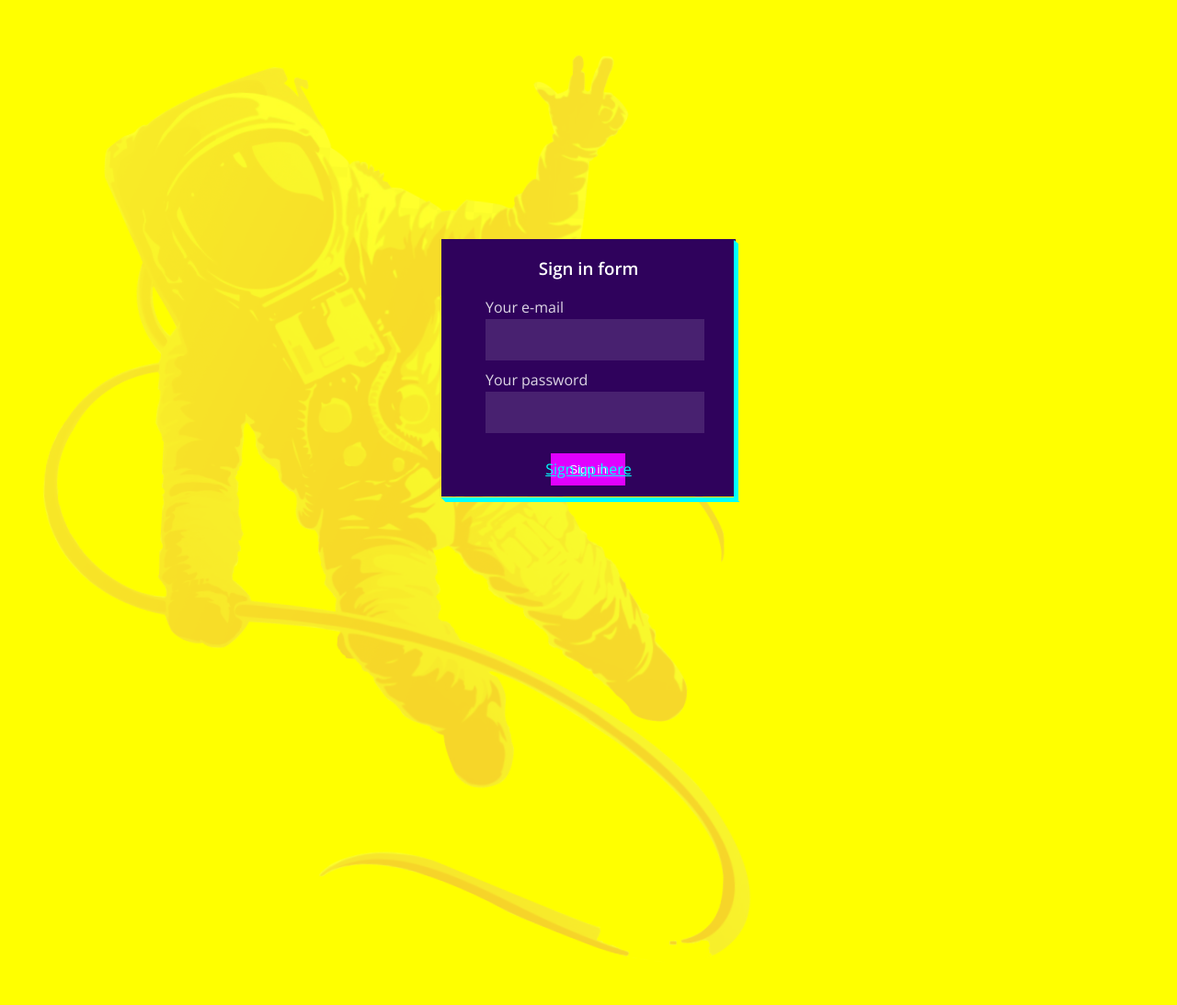
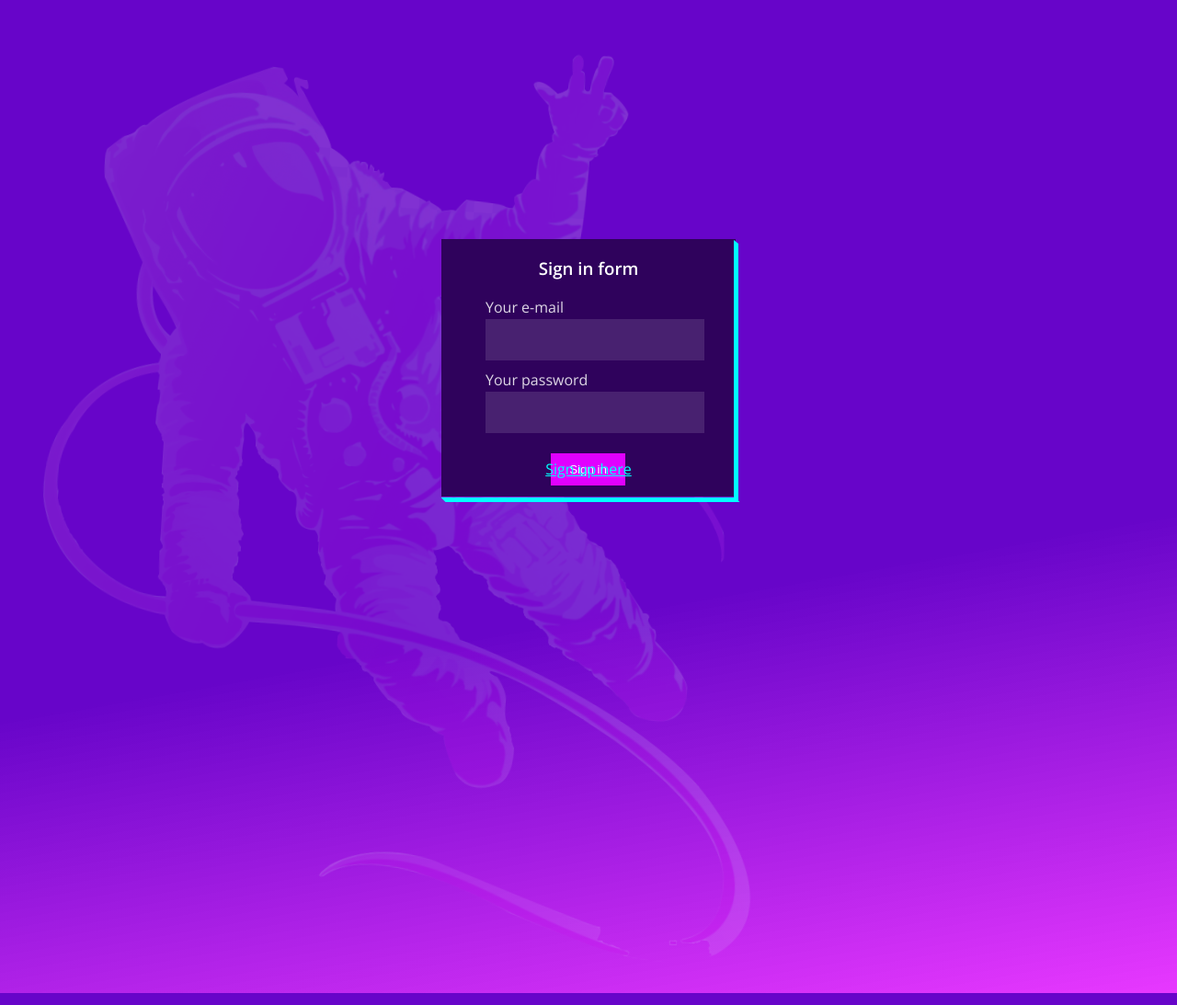
Before and after one commit to zitj/login-and-register-form, a PHP site: page / in a window 1280 px wide. Shown: the whole page at 92% size. Run offline with PHP 8.4, Linux system fonts and the light colour scheme.

Commit message:
trying to fix an error

```diff
--- a/css/style.css
+++ b/cascade/style.css
@@ -1,9 +1,142 @@
 body {
-  background-color: yellow;
+  background: linear-gradient(-200deg, #6705c9 40%, #e100ffc7);
+  background-repeat: no-repeat;
+  background-attachment: fixed;
   font-family: 'Open Sans', sans-serif;
-  overflow: hidden;
-  -webkit-animation: fluid infinite 1s ease;
-          animation: fluid infinite 1s ease;
+  -webkit-animation: fluid infinite 13s ease;
+          animation: fluid infinite 13s ease;
+}
+
+@-webkit-keyframes fluid {
+  0% {
+    background: linear-gradient(-200deg, #6705c9 40%, #e100ffc7);
+  }
+  5% {
+    background: linear-gradient(-199deg, #6705c9 42%, #e100ffc7);
+  }
+  10% {
+    background: linear-gradient(-198deg, #6705c9 44%, #e100ffc7);
+  }
+  15% {
+    background: linear-gradient(-197deg, #6705c9 46%, #e100ffc7);
+  }
+  20% {
+    background: linear-gradient(-196deg, #6705c9 48%, #e100ffc7);
+  }
+  25% {
+    background: linear-gradient(-195deg, #6705c9 50%, #e100ffc7);
+  }
+  30% {
+    background: linear-gradient(-194deg, #6705c9 52%, #e100ffc7);
+  }
+  35% {
+    background: linear-gradient(-193deg, #6705c9 54%, #e100ffc7);
+  }
+  40% {
+    background: linear-gradient(-192deg, #6705c9 56%, #e100ffc7);
+  }
+  45% {
+    background: linear-gradient(-191deg, #6705c9 58%, #e100ffc7);
+  }
+  50% {
+    background: linear-gradient(-190deg, #6705c9 60%, #e100ffc7);
+  }
+  55% {
+    background: linear-gradient(-191deg, #6705c9 58%, #e100ffc7);
+  }
+  60% {
+    background: linear-gradient(-192deg, #6705c9 56%, #e100ffc7);
+  }
+  65% {
+    background: linear-gradient(-193deg, #6705c9 54%, #e100ffc7);
+  }
+  70% {
+    background: linear-gradient(-194deg, #6705c9 52%, #e100ffc7);
+  }
+  75% {
+    background: linear-gradient(-195deg, #6705c9 50%, #e100ffc7);
+  }
+  80% {
+    background: linear-gradient(-196deg, #6705c9 48%, #e100ffc7);
+  }
+  85% {
+    background: linear-gradient(-197deg, #6705c9 46%, #e100ffc7);
+  }
+  90% {
+    background: linear-gradient(-198deg, #6705c9 44%, #e100ffc7);
+  }
+  95% {
+    background: linear-gradient(-199deg, #6705c9 42%, #e100ffc7);
+  }
+  100% {
+    background: linear-gradient(-200deg, #6705c9 40%, #e100ffc7);
+  }
+}
+
+@keyframes fluid {
+  0% {
+    background: linear-gradient(-200deg, #6705c9 40%, #e100ffc7);
+  }
+  5% {
+    background: linear-gradient(-199deg, #6705c9 42%, #e100ffc7);
+  }
+  10% {
+    background: linear-gradient(-198deg, #6705c9 44%, #e100ffc7);
+  }
+  15% {
+    background: linear-gradient(-197deg, #6705c9 46%, #e100ffc7);
+  }
+  20% {
+    background: linear-gradient(-196deg, #6705c9 48%, #e100ffc7);
+  }
+  25% {
+    background: linear-gradient(-195deg, #6705c9 50%, #e100ffc7);
+  }
+  30% {
+    background: linear-gradient(-194deg, #6705c9 52%, #e100ffc7);
+  }
+  35% {
+    background: linear-gradient(-193deg, #6705c9 54%, #e100ffc7);
+  }
+  40% {
+    background: linear-gradient(-192deg, #6705c9 56%, #e100ffc7);
+  }
+  45% {
+    background: linear-gradient(-191deg, #6705c9 58%, #e100ffc7);
+  }
+  50% {
+    background: linear-gradient(-190deg, #6705c9 60%, #e100ffc7);
+  }
+  55% {
+    background: linear-gradient(-191deg, #6705c9 58%, #e100ffc7);
+  }
+  60% {
+    background: linear-gradient(-192deg, #6705c9 56%, #e100ffc7);
+  }
+  65% {
+    background: linear-gradient(-193deg, #6705c9 54%, #e100ffc7);
+  }
+  70% {
+    background: linear-gradient(-194deg, #6705c9 52%, #e100ffc7);
+  }
+  75% {
+    background: linear-gradient(-195deg, #6705c9 50%, #e100ffc7);
+  }
+  80% {
+    background: linear-gradient(-196deg, #6705c9 48%, #e100ffc7);
+  }
+  85% {
+    background: linear-gradient(-197deg, #6705c9 46%, #e100ffc7);
+  }
+  90% {
+    background: linear-gradient(-198deg, #6705c9 44%, #e100ffc7);
+  }
+  95% {
+    background: linear-gradient(-199deg, #6705c9 42%, #e100ffc7);
+  }
+  100% {
+    background: linear-gradient(-200deg, #6705c9 40%, #e100ffc7);
+  }
 }
 
 body .astronaut {
--- a/css/style.scss
+++ b/cascade/style.scss
@@ -1,23 +1,75 @@
 body{
-    // background: linear-gradient(-200deg, #6705c9 40%,#e100ffc7);
-    // background-repeat: no-repeat;
-    // background-attachment: fixed;
-    background-color: yellow;
+    background: linear-gradient(-200deg, #6705c9 40%,#e100ffc7);
+    background-repeat: no-repeat;
+    background-attachment: fixed;
     font-family: 'Open Sans', sans-serif;
-    overflow: hidden;
-    animation: fluid infinite 1s ease;
+    animation:fluid infinite 13s ease;
 
-    // @keyframes fluid {
-    //     0%{
-    //         background: blue;
-    //     }
-    //     50%{
-    //         background: red;
-    //     }
-    //     100%{
-    //         background: blue;
-    //     }
-    // }
+    @keyframes fluid{
+        0%{
+            background: linear-gradient(-200deg, #6705c9 40%,#e100ffc7);
+        }
+        5%{
+            background: linear-gradient(-199deg, #6705c9 42%,#e100ffc7);
+        }
+        10%{
+            background: linear-gradient(-198deg, #6705c9 44%,#e100ffc7);
+        }
+        15%{
+            background: linear-gradient(-197deg, #6705c9 46%,#e100ffc7);
+        }
+        20%{
+            background: linear-gradient(-196deg, #6705c9 48%,#e100ffc7);
+        }
+        25%{
+            background: linear-gradient(-195deg, #6705c9 50%,#e100ffc7);
+        }
+        30%{
+            background: linear-gradient(-194deg, #6705c9 52%,#e100ffc7);
+        }
+        35%{
+            background: linear-gradient(-193deg, #6705c9 54%,#e100ffc7);
+        }
+        40%{
+            background: linear-gradient(-192deg, #6705c9 56%,#e100ffc7);
+        }
+        45%{
+            background: linear-gradient(-191deg, #6705c9 58%,#e100ffc7);
+        }
+        50%{
+            background: linear-gradient(-190deg, #6705c9 60%,#e100ffc7);
+        }
+        55%{
+            background: linear-gradient(-191deg, #6705c9 58%,#e100ffc7);
+        }
+        60%{
+            background: linear-gradient(-192deg, #6705c9 56%,#e100ffc7);
+        }
+        65%{
+            background: linear-gradient(-193deg, #6705c9 54%,#e100ffc7);
+        }
+        70%{
+            background: linear-gradient(-194deg, #6705c9 52%,#e100ffc7);
+        }
+        75%{
+            background: linear-gradient(-195deg, #6705c9 50%,#e100ffc7);
+        }
+        80%{
+            background: linear-gradient(-196deg, #6705c9 48%,#e100ffc7);
+        }
+        85%{
+            background: linear-gradient(-197deg, #6705c9 46%,#e100ffc7);
+        }
+        90%{
+            background: linear-gradient(-198deg, #6705c9 44%,#e100ffc7);
+        }
+        95%{
+            background: linear-gradient(-199deg, #6705c9 42%,#e100ffc7);
+        }
+        100%{
+            background: linear-gradient(-200deg, #6705c9 40%,#e100ffc7);
+        }
+    }
     .astronaut{
         animation: astronaut 10s infinite ease;
     }
--- a/head.php
+++ b/head.php
@@ -5,7 +5,7 @@ $head_title;
 <head>
     <meta charset="UTF-8">
     <meta name="viewport" content="width=device-width, initial-scale=1.0">
-    <link rel="stylesheet" href="css/style.css">
+    <link rel="stylesheet" href="cascade/style.css">
     <link href="https://fonts.googleapis.com/css2?family=Open+Sans:wght@300;400;600&display=swap" rel="stylesheet">
     <title><?php echo $head_title ?></title>
 </head>
```
Also changed, not shown: 2 other files.
